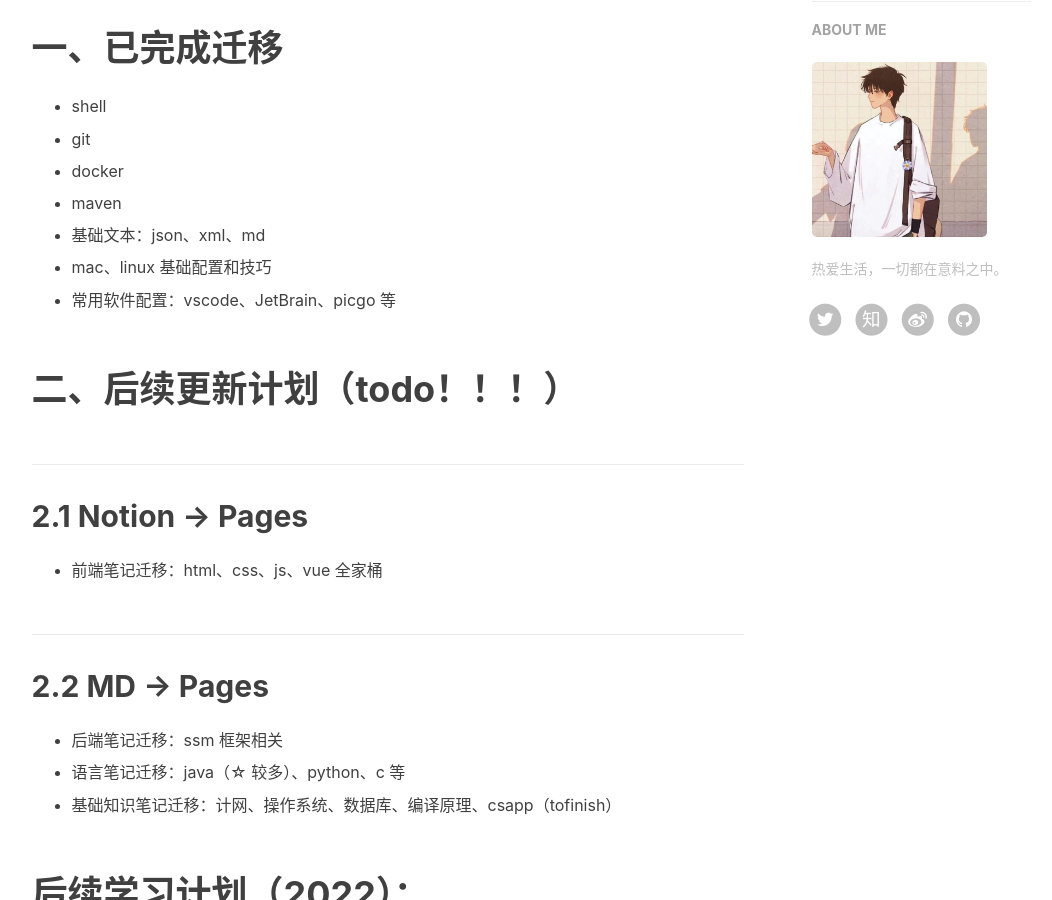
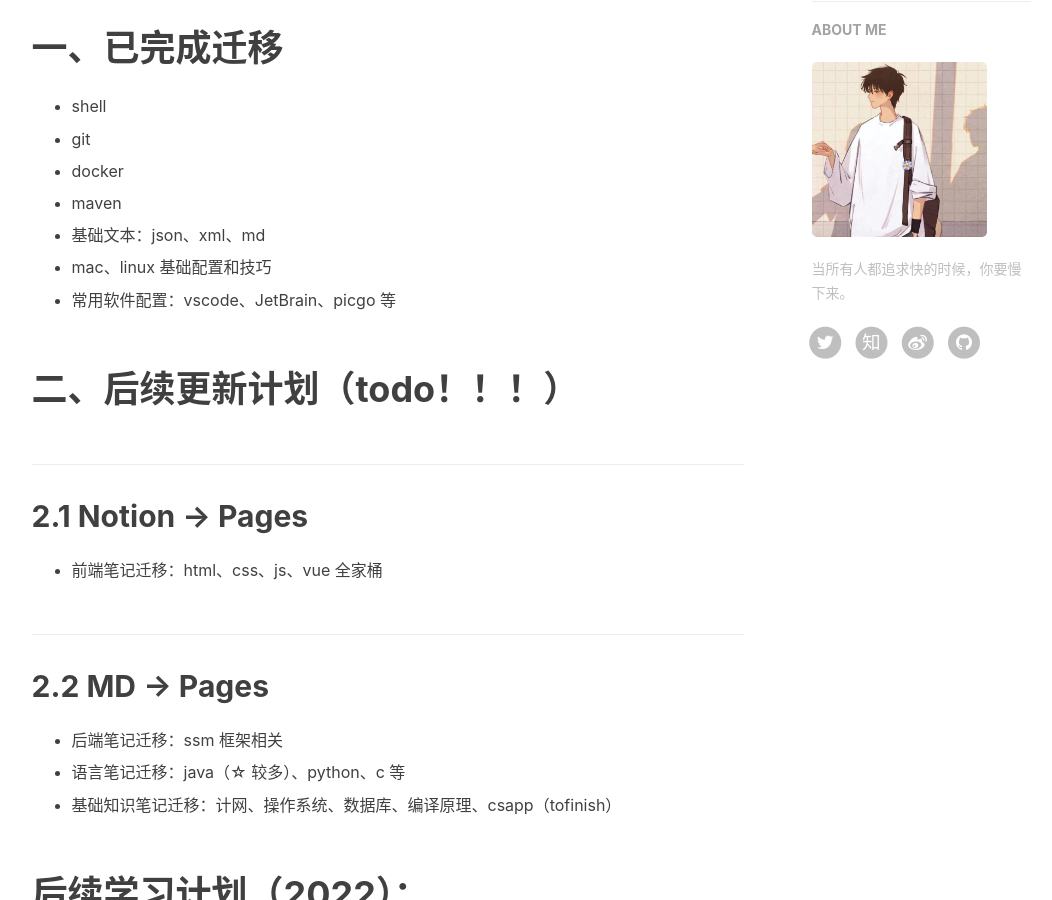
Before and after one commit to HappyTsing/HappyTsing.github.io, a Jekyll site: the page built from about.html, in a window 1280 px wide and 900 px high, scrolled down 565 px. Shown: the whole window, without its empty margins (136-1188 px from the left). Built offline with Jekyll 4.4.1, drawn with Linux system fonts in a browser that asks for light colours; nearby versions of some CDN libraries; comment, search, counter and statistics services are not loaded.

Commit message:
Update _config.yml

```diff
--- a/_config.yml
+++ b/_config.yml
@@ -4,7 +4,7 @@ SEOTitle: 乐乐博客 | Happy Blog
 header-img: img/home-bg/1.jpg
 email: wangleqing00@qq.com
 description: "这里是乐乐的个人博客，希望与你共同进步！"
-keyword: "乐乐博客, Happy Blog, 博客, 个人网站, 互联网, Java, 后端, 区块链"
+keyword: "乐乐博客, Happy Blog, 博客, 个人网站, 互联网, Java后端, 软件分析, 区块链"
 url: "https://blog.leqing.work/" # your host, for absolute URL
 baseurl: "" # for example, '/blog' if your blog hosted on 'host/blog'
 # Publish posts or collection documents with a future date.
@@ -72,7 +72,7 @@ ga_domain: blog.leqing.work
 
 # Sidebar settings 右侧栏设置
 sidebar: true # whether or not using Sidebar.
-sidebar-about-description: "热爱生活，一切都在意料之中。"
+sidebar-about-description: "当所有人都追求快的时候，你要慢下来。"
 sidebar-avatar: /img/avatar/1.jpg # use absolute URL, seeing it's used in both `/` and `/about/`
 
 # Featured Tags
```
